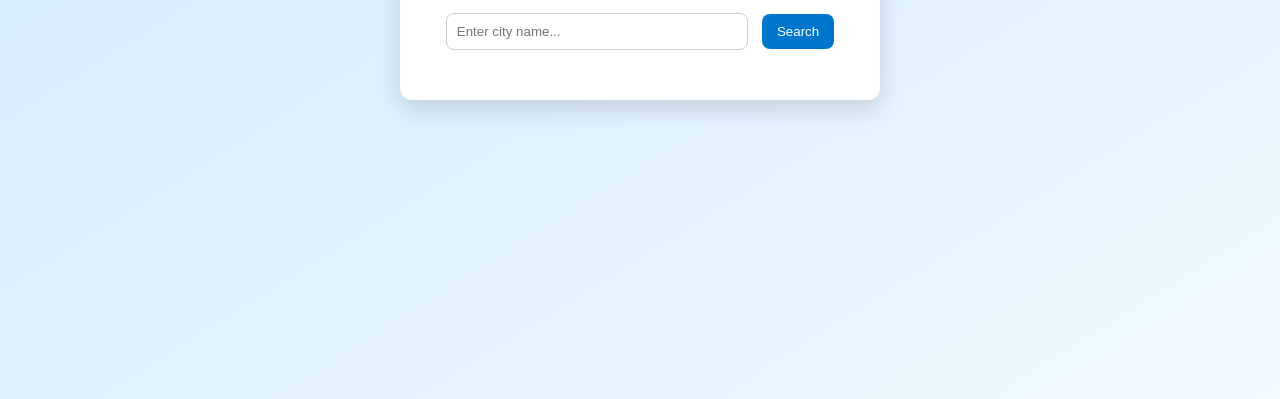
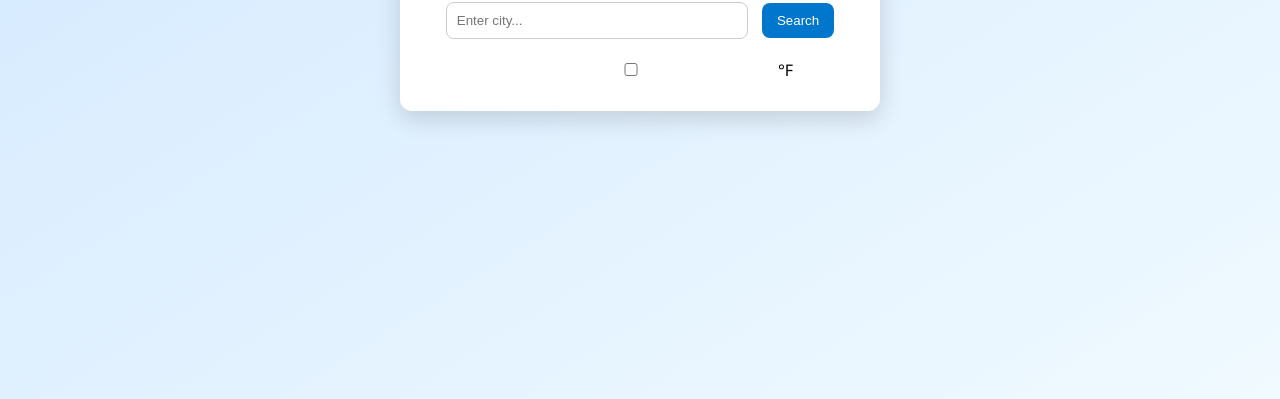
Before and after one commit to prabhatkaushik127/WeatherApp, a plain HTML site: page weatherApp/index.html in a window 1280 px wide. Shown: the part 401-800 px from the top of the page. Drawn offline with Linux system fonts and the light colour scheme.

Commit message:
Update index.html

```diff
--- a/weatherApp/index.html
+++ b/weatherApp/index.html
@@ -4,17 +4,22 @@
   <meta charset="UTF-8" />
   <meta name="viewport" content="width=device-width, initial-scale=1.0"/>
   <title>Weather App</title>
-  <link rel="stylesheet" href="style.css"/>
+  <link rel="stylesheet" href="style.css" />
 </head>
 <body>
   <div class="app-container">
     <div class="weather-box">
       <h1>🌤️ Weather App</h1>
       <div class="input-group">
-        <input type="text" id="cityInput" placeholder="Enter city name..." />
+        <input type="text" id="cityInput" placeholder="Enter city..." />
         <button onclick="getWeather()">Search</button>
       </div>
-      <div id="weatherResult" class="result-box"></div>
+      <div class="toggle">
+        <label><input type="checkbox" id="unitToggle" onchange="getWeather()" /> °F</label>
+      </div>
+      <div id="loadingSpinner" class="spinner hidden"></div>
+      <div id="currentWeather" class="box"></div>
+      <div id="forecast" class="box"></div>
     </div>
   </div>
   <script src="script.js"></script>
```
